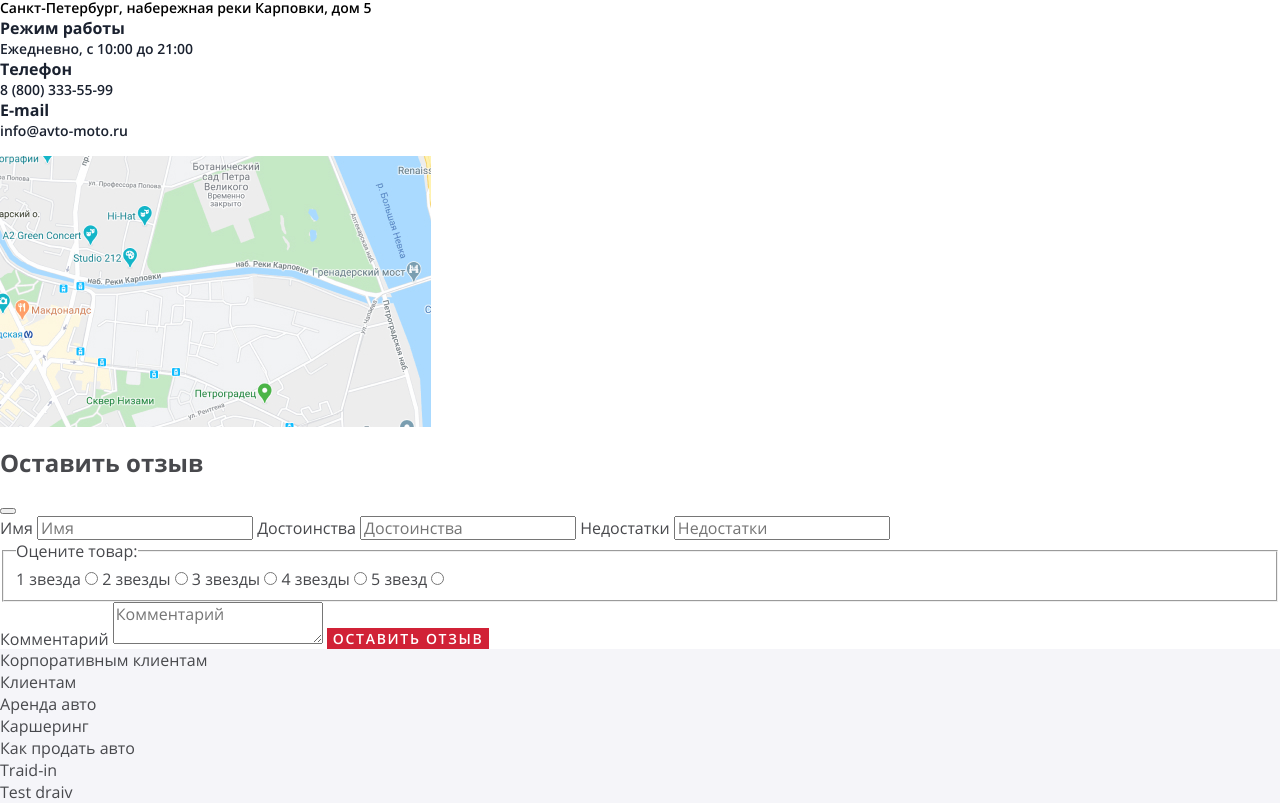
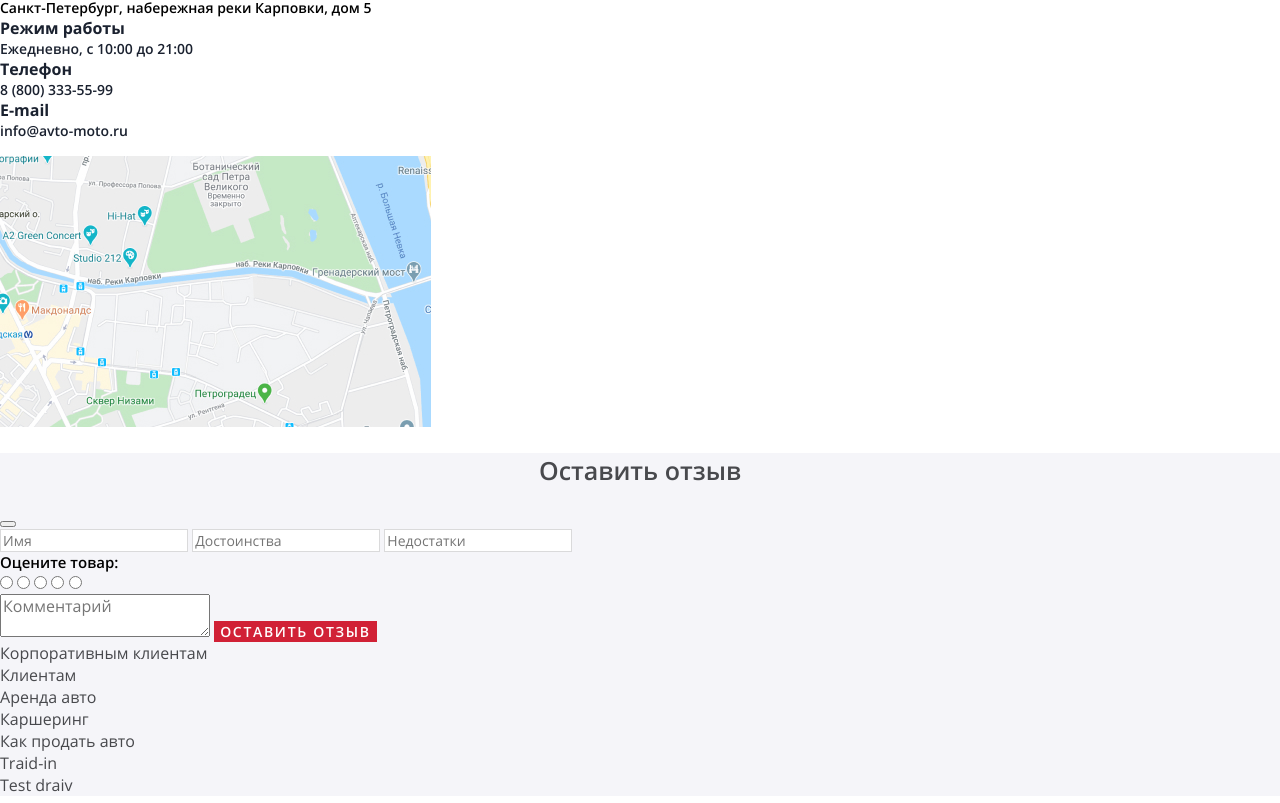
Before and after one commit to geoniced/avto-moto, a React (Create React App) app: page / in a window 1280 px wide. Shown: the part 2283-3086 px from the top of the page. Built offline with nearby package versions, Linux system fonts and the light colour scheme.

Commit message:
Делает базовые стили форме отправки отзыва, заканчивает базовую стилизацию

```diff
--- a/public/index.html
+++ b/public/index.html
@@ -243,35 +243,35 @@
         </button>
 
         <form class="review-form__form" action="#" method="POST">
-          <label for="review-name" class="review-form__label">Имя</label>
+          <label for="review-name" class="review-form__label visually-hidden">Имя</label>
           <input class="review-form__input" id="review-name" name="review-name" type="text" placeholder="Имя" required>
 
-          <label for="review-pros" class="review-form__label">Достоинства</label>
+          <label for="review-pros" class="review-form__label visually-hidden">Достоинства</label>
           <input class="review-form__input" id="review-pros" name="review-pros" type="text" placeholder="Достоинства">
 
-          <label for="review-cons" class="review-form__label">Недостатки</label>
+          <label for="review-cons" class="review-form__label visually-hidden">Недостатки</label>
           <input class="review-form__input" id="review-cons" name="review-cons" type="text" placeholder="Недостатки">
 
           <fieldset class="review-form__input-group">
             <legend class="review-form__input-group-label">Оцените товар:</legend>
 
-            <label for="review-star-1" class="review-form__label">1 звезда</label>
+            <label for="review-star-1" class="review-form__label visually-hidden">1 звезда</label>
             <input class="review-form__rating-star" id="review-star-1" name="review-star" type="radio" value="1">
 
-            <label for="review-star-2" class="review-form__label">2 звезды</label>
+            <label for="review-star-2" class="review-form__label visually-hidden">2 звезды</label>
             <input class="review-form__rating-star" id="review-star-2" name="review-star" type="radio" value="2">
 
-            <label for="review-star-3" class="review-form__label">3 звезды</label>
+            <label for="review-star-3" class="review-form__label visually-hidden">3 звезды</label>
             <input class="review-form__rating-star" id="review-star-3" name="review-star" type="radio" value="3">
 
-            <label for="review-star-4" class="review-form__label">4 звезды</label>
+            <label for="review-star-4" class="review-form__label visually-hidden">4 звезды</label>
             <input class="review-form__rating-star" id="review-star-4" name="review-star" type="radio" value="4">
 
-            <label for="review-star-5" class="review-form__label">5 звезд</label>
+            <label for="review-star-5" class="review-form__label visually-hidden">5 звезд</label>
             <input class="review-form__rating-star" id="review-star-5" name="review-star" type="radio" value="5">
           </fieldset>
 
-          <label for="review-comment" class="review-form__label">Комментарий</label>
+          <label for="review-comment" class="review-form__label visually-hidden">Комментарий</label>
           <textarea class="review-form__textarea" id="review-comment" name="review-comment" type="text" placeholder="Комментарий" required></textarea>
 
           <button class="review-form__submit-button button button--red" type="submit">Оставить отзыв</button>
--- /dev/null
+++ b/src/scss/review-form.scss
@@ -0,0 +1,31 @@
+.review-form {
+  background-color: $light-gray;
+}
+
+.review-form__title {
+  font-size: 25px;
+  line-height: 34px;
+  font-weight: 600;
+  text-align: center;
+}
+
+.review-form__input {
+  font-size: 14px;
+  line-height: 19px;
+  color: $accent-black;
+
+  border: 1px solid rgba($accent-black, 0.2);
+}
+
+.review-form__input-group {
+  margin: 0;
+  padding: 0;
+  border: none;
+}
+
+.review-form__input-group-label {
+  font-size: 15px;
+  line-height: 20px;
+  font-weight: 600;
+  color: $black;
+}
--- a/src/scss/style.scss
+++ b/src/scss/style.scss
@@ -14,5 +14,6 @@
 @import "./reviews.scss";
 @import "./quote.scss";
 @import "./contacts.scss";
+@import "./review-form.scss";
 
 @import "./main-footer.scss";
```
